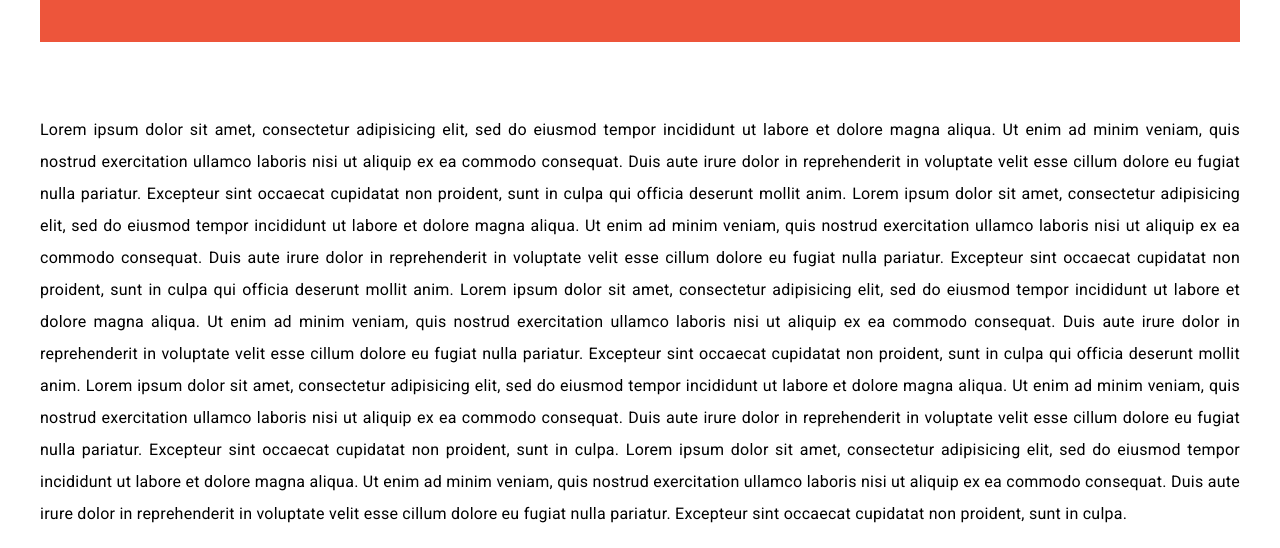
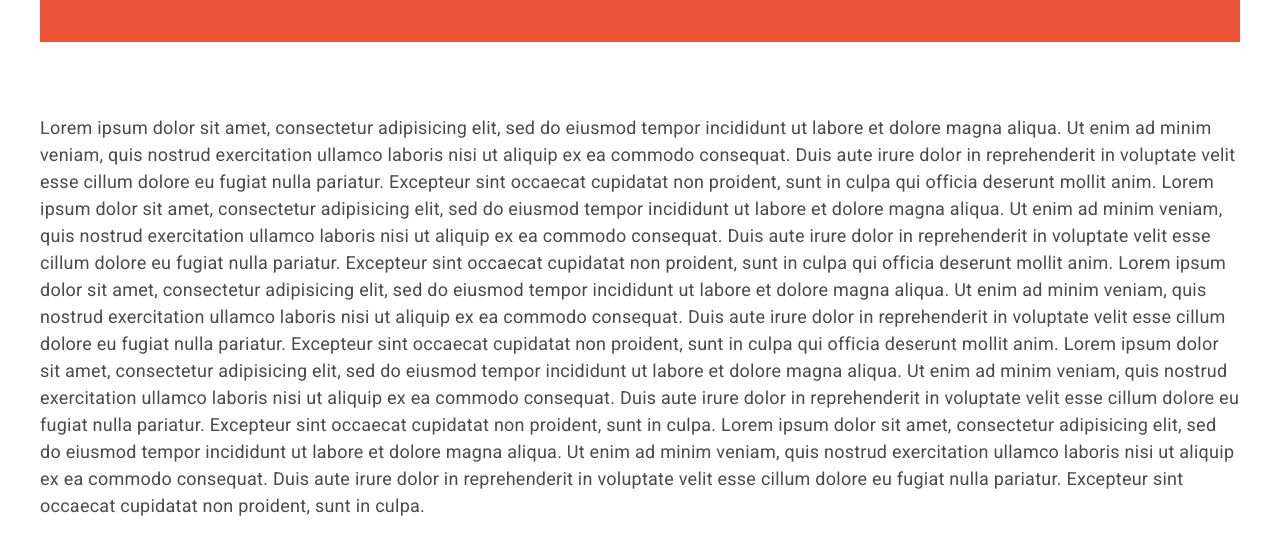
Before and after one commit to tutsplus/animate, a plain HTML site: page index.html in a window 1280 px wide. Shown: the part 214-762 px from the top of the page. Drawn offline with Linux system fonts and the light colour scheme.

Commit message:
Update style.css

```diff
--- a/css/style.css
+++ b/css/style.css
@@ -11,8 +11,8 @@ html{
 	-webkit-font-smoothing:antialiased;
 	-moz-osx-font-smoothing:grayscale;
 	font-family: 'Roboto', sans-serif;
-	font-size: 16px;
-	line-height: 32px;
+	font-size: 18px;
+	line-height: 1.5;
 	letter-spacing: 0.25px;
 }
 
@@ -67,8 +67,7 @@ h6 { font-size: 16px;line-height: 24px;}
 	position: relative;
 	padding: 32px;
 	background-color: #f5f5f5;
-	color: #000000;
-	text-align: justify;
+	color: #4b4b4b;
 }
 
 .blue {
```
